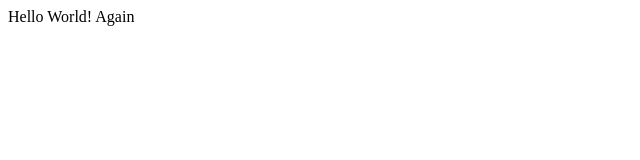
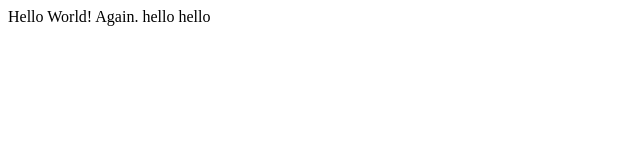
Before and after one commit to Luyando24/Lecture0, a plain HTML site: page index.html in a window 1280 px wide. Shown: the whole page, without its empty margins (0-640 px from the left). Drawn offline with Linux system fonts and the light colour scheme.

Commit message:
Update index.html

```diff
--- a/index.html
+++ b/index.html
@@ -4,6 +4,6 @@
 	<title>My Website</title>
 </head>
 <body>
- Hello World! Again
+ Hello World! Again. hello hello
 </body>
 </html>
```
